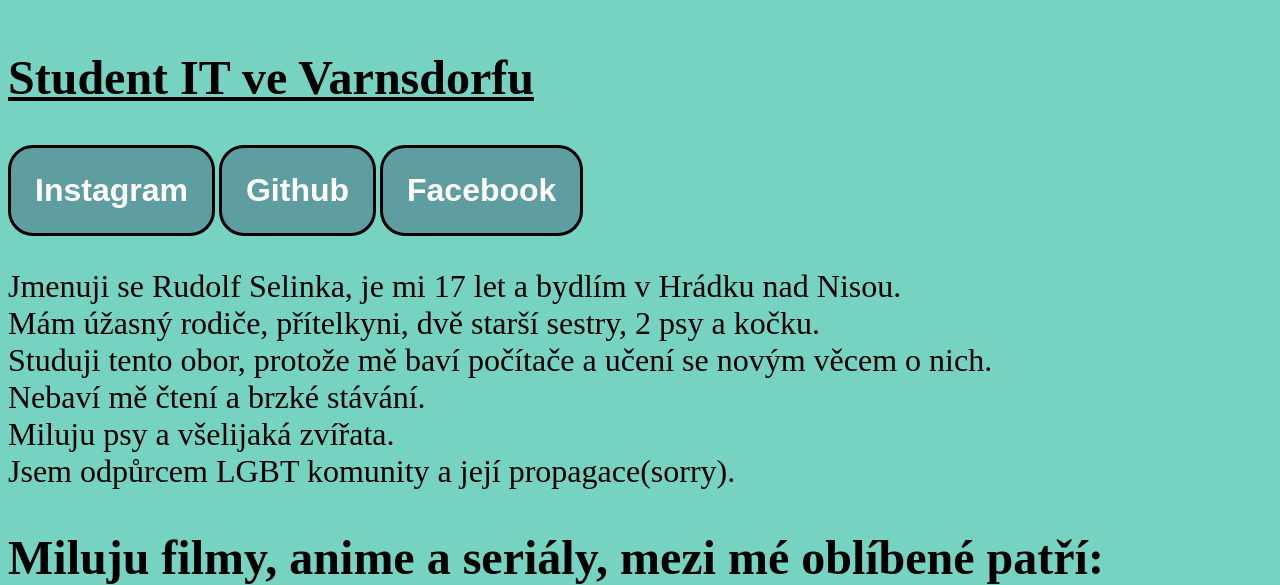
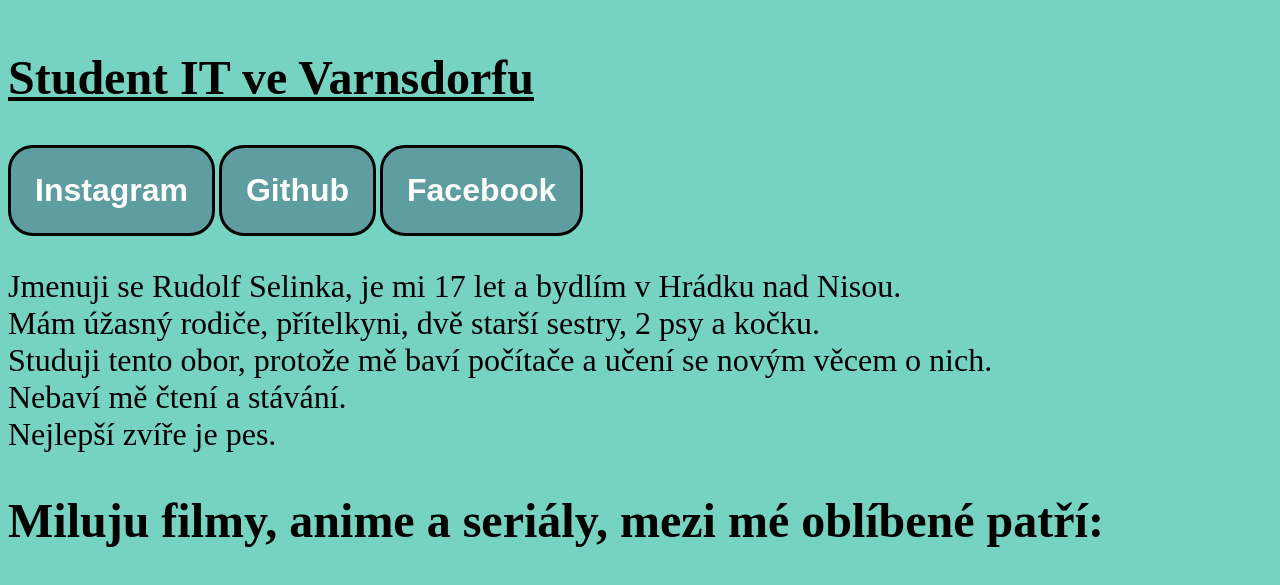
Before and after one commit to rudolfselinka/html-css, a plain HTML site: page about me/index.html in a window 1280 px wide. Shown: the part 249-834 px from the top of the page. Drawn offline with Linux system fonts and the light colour scheme.

Commit message:
Update index.html

```diff
--- a/about me/index.html
+++ b/about me/index.html
@@ -23,9 +23,8 @@
     Jmenuji se Rudolf Selinka, je mi 17 let a bydlím v Hrádku nad Nisou.<br>
     Mám úžasný rodiče, přítelkyni, dvě starší sestry, 2 psy a kočku.<br>
     Studuji tento obor, protože mě baví počítače a učení se novým věcem o nich.<br>
-    Nebaví mě čtení a brzké stávání.<br>
-    Miluju psy a všelijaká zvířata.<br>
-    Jsem odpůrcem LGBT komunity a její propagace(sorry).<br>
+    Nebaví mě čtení a stávání.<br>
+    Nejlepší zvíře je pes.<br>
   </p>
   <h2>Miluju filmy, anime a seriály, mezi mé oblíbené patří:</h2>
   <ul>
```
